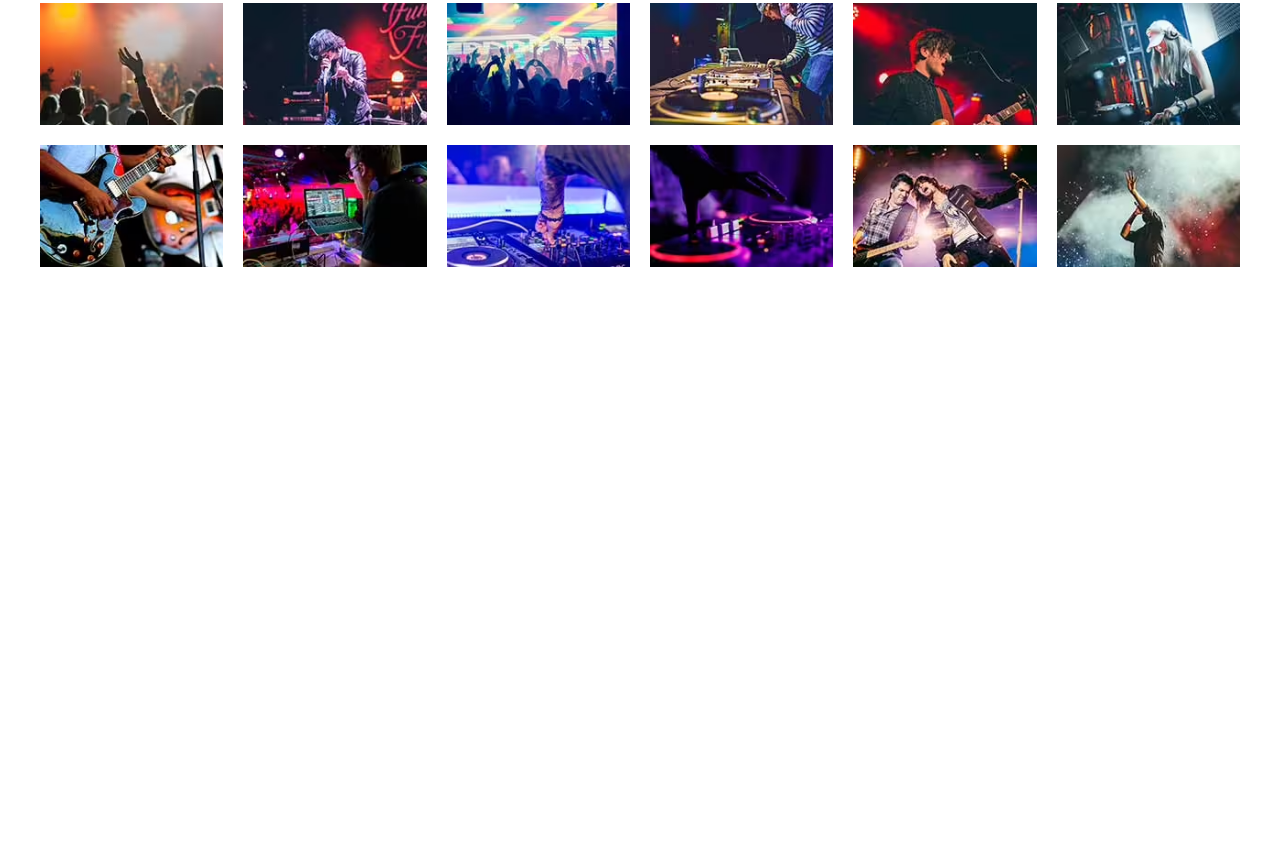
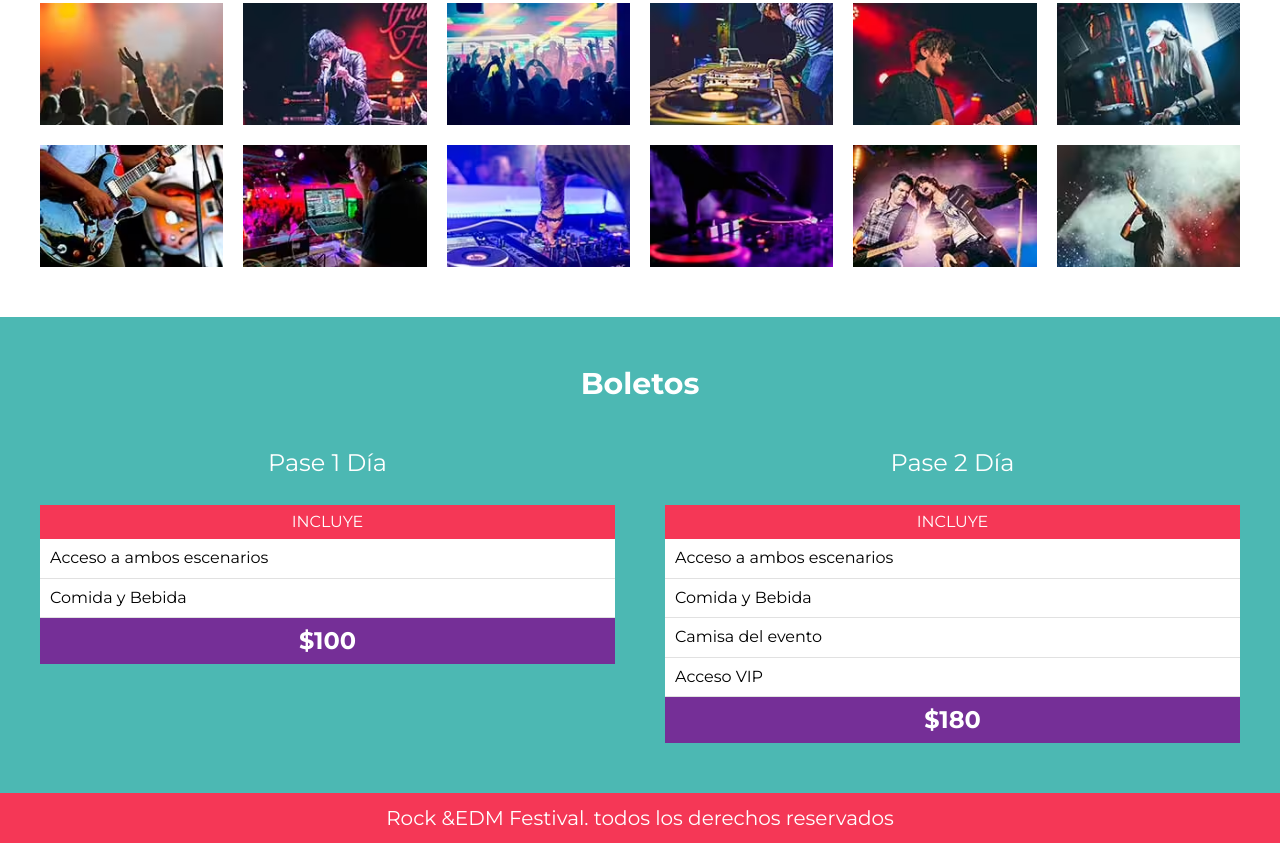
Before and after one commit to SergioDev8/FestivalMusica, a website: page index.html in a window 1280 px wide. Shown: the part 2976-3819 px from the top of the page. Before the commit the page ends 3293 px from the top, so only its background shows below. Drawn offline with Linux system fonts and the light colour scheme; files that its build step writes are made by us from their sources.

Commit message:
terminando el footer

```diff
--- a/index.html
+++ b/index.html
@@ -178,6 +178,49 @@
         <ul class="galeria-imagenes"></ul>
     </section>
 
+    <section class="boletos bg-verde">
+        <h3>Boletos</h3>
+
+        <div class="contenedor contenedor-boletos">
+            <div class="basico pase">
+                <p class="nombre-pase">Pase 1 Día</p>
+                <header class="pase-header">
+                    <p>Incluye</p>
+                </header>
+                <div class="pase-body">
+                    <ul>
+                        <li>Acceso a ambos escenarios</li>
+                        <li>Comida y Bebida</li>
+                    </ul>
+                </div>
+                <footer class="pase-footer">
+                    <p>$100</p>
+                </footer>
+            </div>
+            <div class="premium pase">
+                <p class="nombre-pase">Pase 2 Día</p>
+                <header class="pase-header">
+                    <p>Incluye</p>
+                </header>
+                <div class="pase-body">
+                    <ul>
+                        <li>Acceso a ambos escenarios</li>
+                        <li>Comida y Bebida</li>
+                        <li>Camisa del evento</li>
+                        <li>Acceso VIP</li>
+                    </ul>
+                </div>
+                <footer class="pase-footer">
+                    <p>$180</p>
+                </footer>
+            </div>
+        </div>
+    </section>
+
+    <footer class="site-footer">
+        <p>Rock &EDM Festival. todos los derechos reservados</p>
+    </footer>
+
     <script src="build/js/app.js"></script>
 </body>
 </html>
--- a/src/js/app.js
+++ b/src/js/app.js
@@ -31,10 +31,31 @@ function mostrarImagen(id) {
     <source srcset="build/img/grande/${id}.webp" type="image/webp">
     <img loading="lazy" width="200" height="300" src="build/img/grande/${id}.jpg" alt="imagen galeria">`;
 
+    //crea el Overlay con la imagen
     const overlay = document.createElement('DIV');
     overlay.appendChild(imagen);
     overlay.classList.add('overlay');
+    overlay.onclick = function() {
+        const body = document.querySelector('body');
+        body.classList.remove('fijar-body');
+        overlay.remove();
+    }
 
+    // Boton para cerrar el modal
+    const cerrarModal = document.createElement('P');
+    cerrarModal.textContent = 'X';
+    cerrarModal.classList.add('btn-cerrar');
+    cerrarModal.onclick = function() {
+        const body = document.querySelector('body');
+        body.classList.remove('fijar-body');  // vuelve a permitir el scroll
+
+        overlay.remove();
+    };
+    overlay.appendChild(cerrarModal);
+
+
+    //Añadir el Overlay al html
     const body = document.querySelector('body');
     body.appendChild(overlay);
+    body.classList.add('fijar-body');
 }
--- a/src/scss/base/_globales.scss
+++ b/src/scss/base/_globales.scss
@@ -15,6 +15,10 @@ html {
 body {
     font-family: v.$fuente_principal;
     font-size: 1.6rem;
+
+    &.fijar-body {
+        overflow: hidden;  // impide que se de scroll
+    }
 }
 
 p {
--- /dev/null
+++ b/src/scss/layout/_boletos.scss
@@ -0,0 +1,64 @@
+@use 'base/variables' as v;
+@use 'base/mixins' as m;
+
+.boletos {
+    padding: 5rem 0;
+    h3 {
+        text-align: center;
+        color: v.$blanco;
+        margin-bottom: 2rem
+    }
+
+    .contenedor-boletos {
+        @include m.tablet {
+            @include m.grid(2, 5rem);
+        }
+    }
+}
+
+.pase {
+    color: black;
+
+    .nombre-pase {
+        text-align: center;
+        font-size: 2.4rem;
+        color: v.$blanco;
+    }
+
+    &-header,
+    &-footer {
+        padding: .5rem;
+        p {
+            text-align: center;
+            color: v.$blanco;
+            margin: 0;
+        }
+    }
+    &-header {
+        background-color: v.$rosa;
+        p {
+            text-transform: uppercase;
+            font-size: 1.6rem;
+        }
+    }
+    &-body {
+        background-color: v.$blanco;
+
+        ul {
+            @include m.resetear-lista;
+            li,
+            :nth-child(odd) {
+                background-color: v.$blanco;
+                padding: 1rem;
+                border-bottom: 1px solid #e1e1e1;
+            }
+        }
+    }
+    &-footer {
+        background-color: v.$morado;
+        p {
+            font-size: 2.4rem;
+            font-weight: 700;
+        }
+    }
+}
--- /dev/null
+++ b/src/scss/layout/_footer.scss
@@ -0,0 +1,11 @@
+@use 'base/variables' as v;
+
+.site-footer {
+    background-color: v.$rosa;
+    padding: 1rem;
+    p {
+        margin: 0;
+        text-align: center;
+        color: v.$blanco;
+    }
+}
--- a/src/scss/layout/_galeria.scss
+++ b/src/scss/layout/_galeria.scss
@@ -43,3 +43,18 @@
         max-width: 80rem;
     }
 }
+
+.btn-cerrar {
+    width: 4rem;
+    height: 4rem;
+    border-radius: 50%;
+    background-color: v.$blanco;
+    color: v.$negro;
+    display: grid;
+    place-items: center;
+    font-weight: 700;
+
+    &:hover{
+        cursor: pointer;
+    }
+}
--- a/src/scss/layout/_index.scss
+++ b/src/scss/layout/_index.scss
@@ -3,3 +3,5 @@
 @forward 'festival';
 @forward 'lineup';
 @forward 'galeria';
+@forward 'boletos';
+@forward 'footer';
```
Also changed, not shown: build/css/app.css, build/js/app.js.
